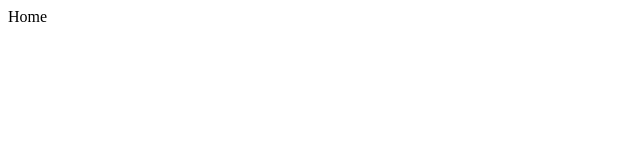
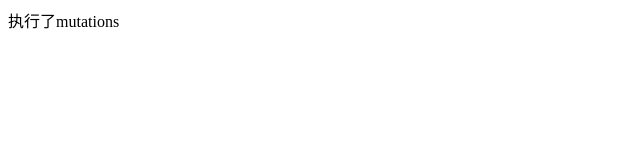
Before and after one commit to wgbx/mapbox, a Vue app: page / in a window 1280 px wide. Shown: the top 160 px of the page, without its empty margins (0-640 px from the left). Built offline with nearby package versions, Linux system fonts and the light colour scheme.

Commit message:
add vuex

```diff
--- a/package.json
+++ b/package.json
@@ -11,7 +11,8 @@
   },
   "dependencies": {
     "vue": "^2.5.2",
-    "vue-router": "^3.0.1"
+    "vue-router": "^3.0.1",
+    "vuex": "^3.1.1"
   },
   "devDependencies": {
     "autoprefixer": "^7.1.2",
--- a/src/pages/home/Home.vue
+++ b/src/pages/home/Home.vue
@@ -1,12 +1,24 @@
 <template>
   <div>
-    Home
+    {{$store.state.home.show}}
   </div>
 </template>
 
 <script>
   export default {
     name: "Home",
+    created() {
+      this.updata();
+    },
+    methods: {
+      updata() {
+        let self = this;
+        setTimeout(function () {
+          self.$store.commit('switch');
+          self.$store.getters.reverse;
+        }, 2000)
+      }
+    }
   }
 </script>
 
--- /dev/null
+++ b/src/store/index.js
@@ -0,0 +1,11 @@
+import Vue from 'vue'
+import vuex from 'vuex'
+import home from './modules/home.js';
+
+Vue.use(vuex);
+
+export default new vuex.Store({
+  modules: {
+    home: home
+  }
+})
--- /dev/null
+++ b/src/store/modules/home.js
@@ -0,0 +1,20 @@
+export default {
+  state: {
+    show: true,
+  },
+  mutations: {
+    switch(state) {
+      state.show = state.show ? '执行了mutations' : '未执行mutations';
+    }
+  },
+  actions: {
+    switch(context) {
+      context.commit('switch');
+    }
+  },
+  getters: {
+    reverse(state) {
+      return !state.show;
+    }
+  }
+}
```
Also changed, not shown: src/main.js (+4 -3 lines).
